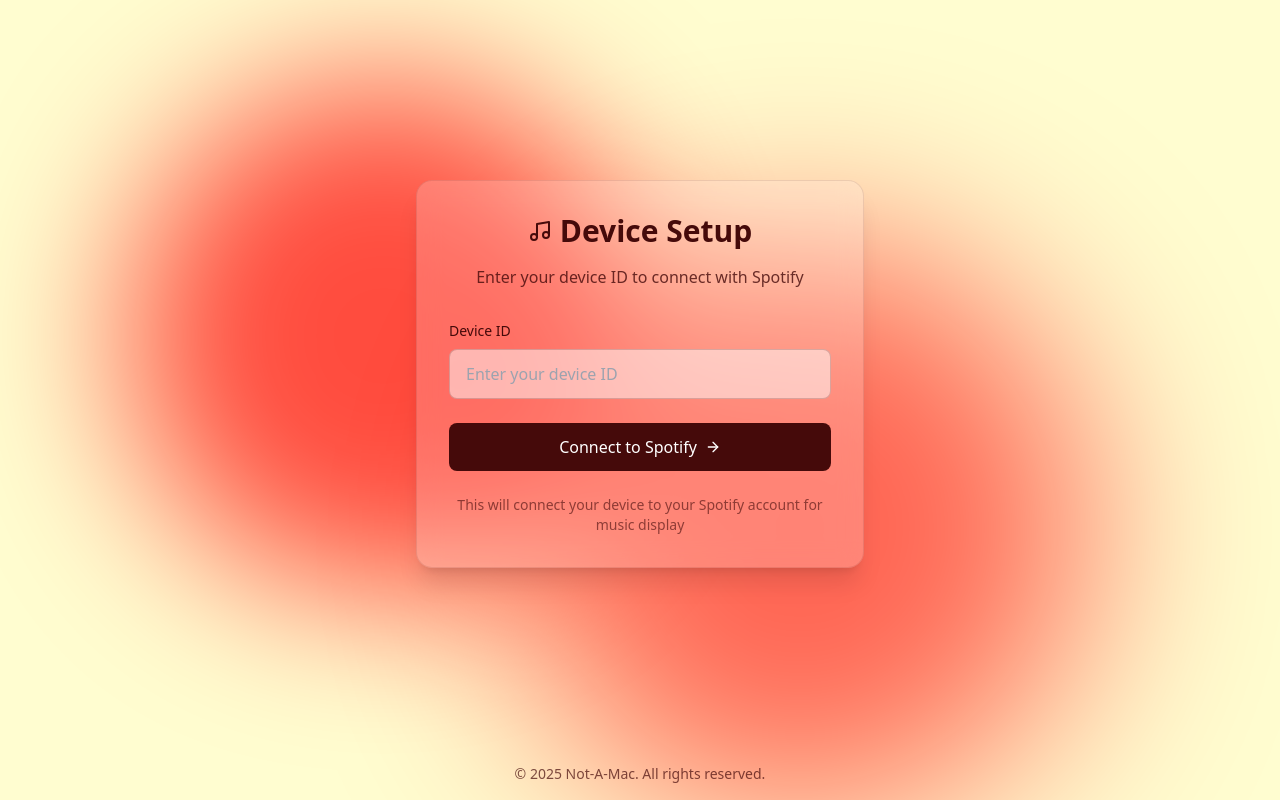
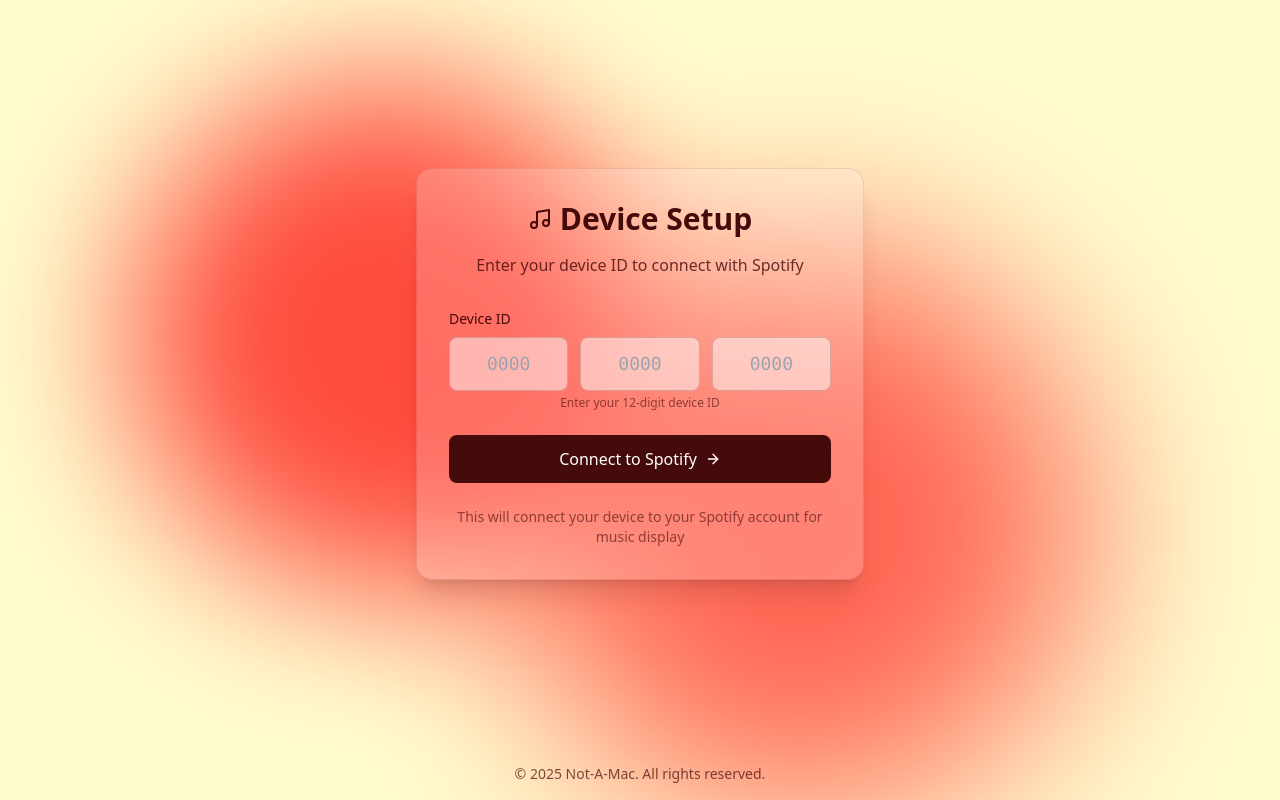
Before and after one commit to NeoDiuZ/not-a-mac, a Next.js app: page /setup in a window 1280 px wide. Built offline with nearby package versions, Linux system fonts and the light colour scheme.

Commit message:
Digit boxes enableed

```diff
--- a/app/setup/page.js
+++ b/app/setup/page.js
@@ -1,21 +1,47 @@
 "use client";
-import React, { useState } from 'react';
+import React, { useState, useRef, useEffect } from 'react';
 import { useRouter } from 'next/navigation';
 import { Music, ArrowRight } from 'lucide-react';
 
 export default function Setup() {
-  const [macAddress, setMacAddress] = useState('');
+  const [deviceId, setDeviceId] = useState(['', '', '']);
   const [isLoading, setIsLoading] = useState(false);
   const [error, setError] = useState('');
   const router = useRouter();
+  const inputRefs = [useRef(null), useRef(null), useRef(null)];
+
+  const handleInputChange = (index, value) => {
+    if (!/^\d*$/.test(value)) return;
+
+    const newDeviceId = [...deviceId];
+    newDeviceId[index] = value;
+    setDeviceId(newDeviceId);
+
+    // Auto-focus to next input when this one is filled
+    if (value.length === 4 && index < 2) {
+      inputRefs[index + 1].current.focus();
+    }
+  };
+
+  const handleKeyDown = (index, e) => {
+    // Move to previous input on backspace if current input is empty
+    if (e.key === 'Backspace' && deviceId[index] === '' && index > 0) {
+      inputRefs[index - 1].current.focus();
+    }
+  };
+
+  const getFullDeviceId = () => {
+    return deviceId.join('');
+  };
 
   const handleSubmit = async (e) => {
     e.preventDefault();
     setIsLoading(true);
     setError('');
 
-    if (!macAddress.trim()) {
-      setError('Device ID is required');
+    const fullDeviceId = getFullDeviceId();
+    if (fullDeviceId.length !== 12) {
+      setError('Device ID must be 12 digits');
       setIsLoading(false);
       return;
     }
@@ -26,7 +52,7 @@
         headers: {
           'Content-Type': 'application/json',
         },
-        body: JSON.stringify({ mac: macAddress }),
+        body: JSON.stringify({ mac: fullDeviceId }),
       });
 
       if (response.redirected) {
@@ -71,19 +97,28 @@
 
           <form onSubmit={handleSubmit} className="space-y-6">
             <div>
-              <label htmlFor="macAddress" className="block text-sm font-medium mb-2">
+              <label htmlFor="deviceId" className="block text-sm font-medium mb-2">
                 Device ID
               </label>
-              <input
-                type="text"
-                id="macAddress"
-                value={macAddress}
-                onChange={(e) => setMacAddress(e.target.value)}
-                placeholder="Enter your device ID"
-                className="w-full px-4 py-3 rounded-lg bg-white/50 border border-red-950/20 focus:border-red-950/40 focus:outline-none"
-                disabled={isLoading}
-              />
-              {error && <p className="mt-2 text-red-600 text-sm">{error}</p>}
+              <div className="flex space-x-3 justify-center">
+                {[0, 1, 2].map((index) => (
+                  <div key={index} className="w-full">
+                    <input
+                      ref={inputRefs[index]}
+                      type="text"
+                      maxLength={4}
+                      value={deviceId[index]}
+                      onChange={(e) => handleInputChange(index, e.target.value)}
+                      onKeyDown={(e) => handleKeyDown(index, e)}
+                      placeholder="0000"
+                      className="w-full px-2 py-3 rounded-lg bg-white/50 border border-red-950/20 focus:border-red-950/40 focus:outline-none text-center font-mono text-lg"
+                      disabled={isLoading}
+                    />
+                  </div>
+                ))}
+              </div>
+              <p className="mt-1 text-xs text-center text-red-950/60">Enter your 12-digit device ID</p>
+              {error && <p className="mt-2 text-red-600 text-sm text-center">{error}</p>}
             </div>
 
             <button
```
